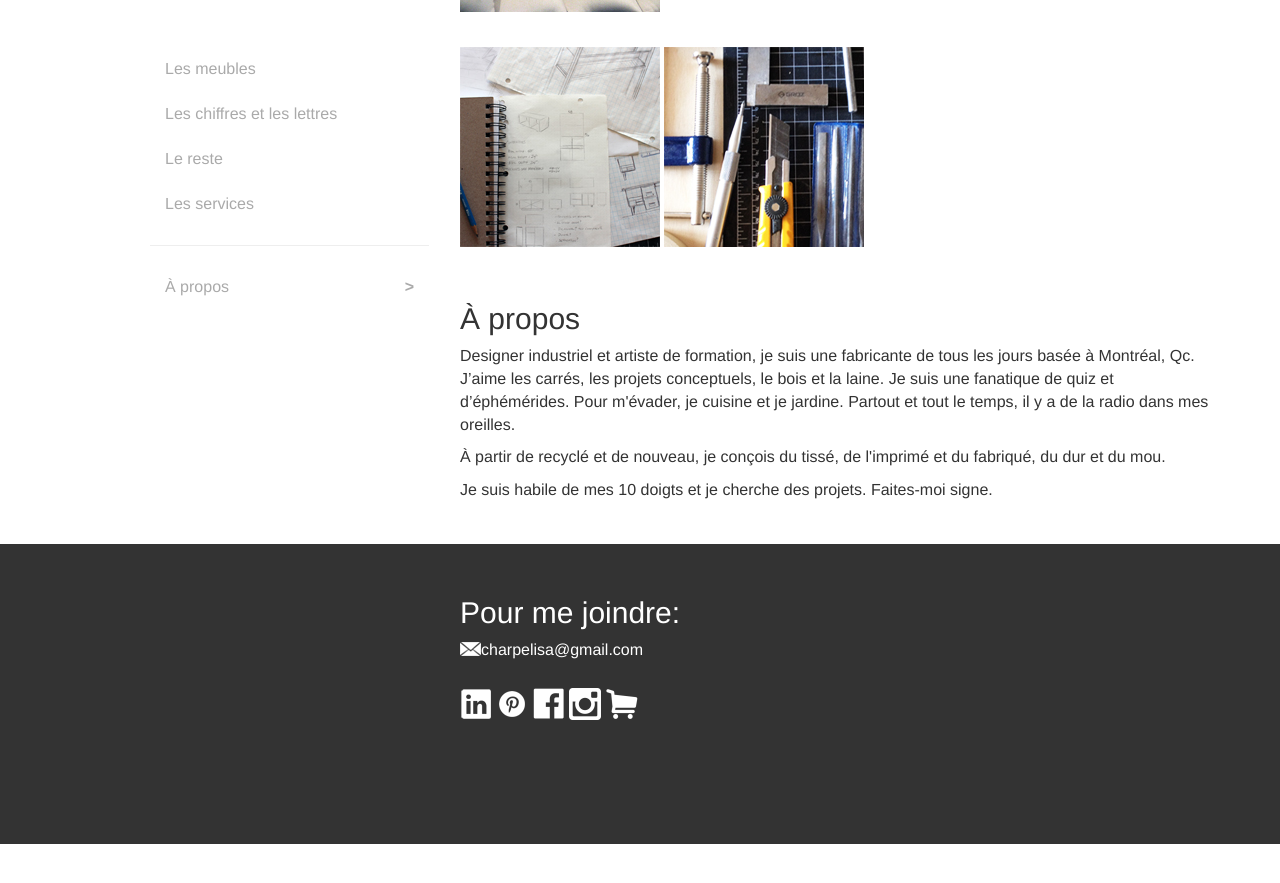
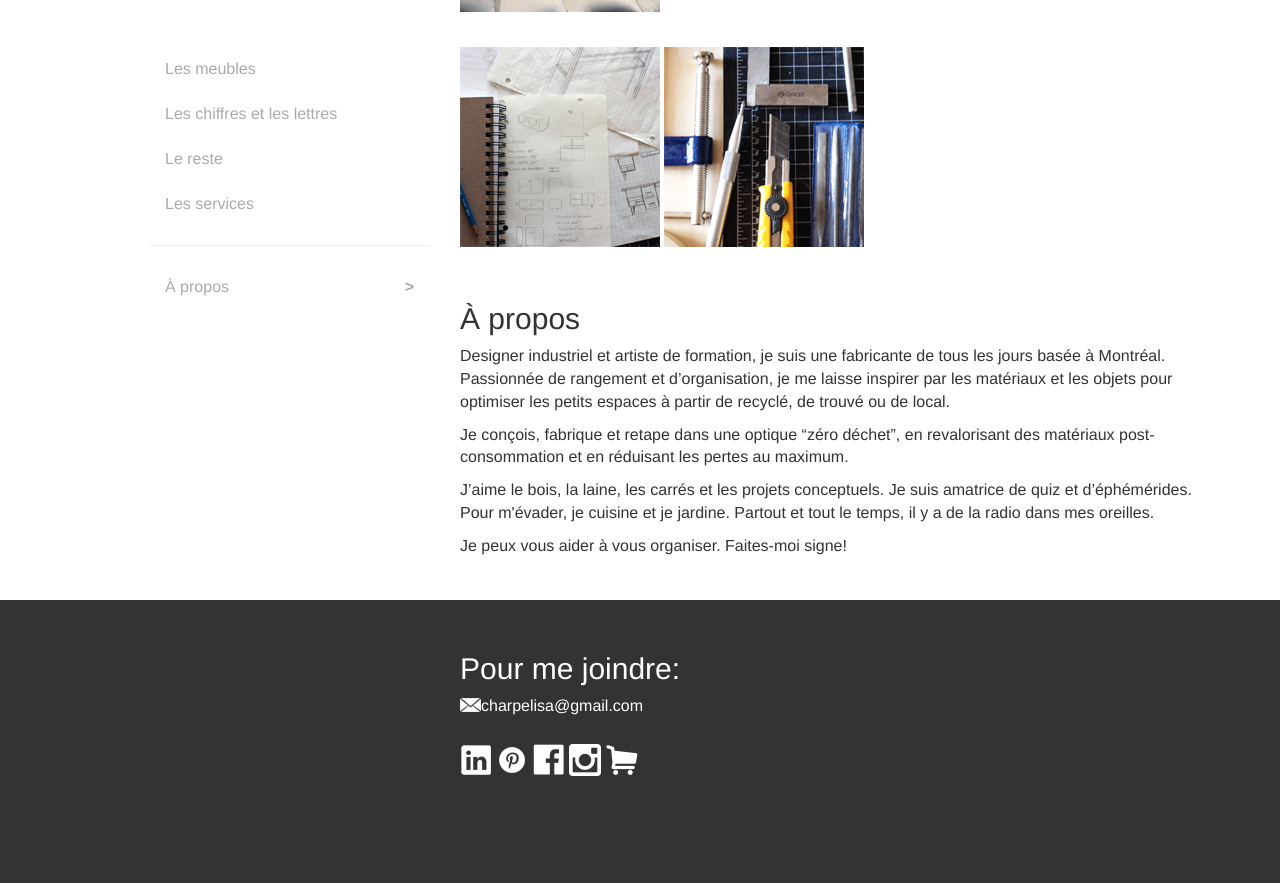
Before and after one commit to siteliz/siteliz.github.io, a Jekyll site: the page built from index.html, in a window 1280 px wide and 900 px high, scrolled down 1296 px. Shown: the top 883 px of the window. Built offline with Jekyll 4.4.1, drawn with Linux system fonts in a browser that asks for light colours; nearby versions of some CDN libraries; comment, search, counter and statistics services are not loaded; before the commit the page ends 2140 px from its top, so only the background shows below that.

Commit message:
about edit

```diff
--- a/_layouts/default.html
+++ b/_layouts/default.html
@@ -26,12 +26,14 @@
 
         <section id="a-propos">
  <h2>À propos</h2>
- <p>Designer industriel et artiste de formation, je suis une fabricante de tous les jours basée à Montréal, Qc. <br>
-J’aime les carrés, les projets conceptuels, le bois et la laine. Je suis une fanatique de quiz et d’éphémérides. Pour m'évader, je cuisine et je jardine. Partout et tout le temps, il y a de la radio dans mes oreilles.</p>
+ <p>Designer industriel et artiste de formation, je suis une fabricante de tous les jours basée à Montréal. <br>
+Passionnée de rangement et d’organisation, je me laisse inspirer par les matériaux et les objets pour optimiser les petits espaces à partir de recyclé, de trouvé ou de local. </p>
 
-<p>À partir de recyclé et de nouveau, je conçois du tissé, de l'imprimé et du fabriqué, du dur et du mou. </p>
+<p>Je conçois, fabrique et retape dans une optique “zéro déchet”, en revalorisant des matériaux post-consommation et en réduisant les pertes au maximum. </p>
 
-<p>Je suis habile de mes 10 doigts et je cherche des projets. Faites-moi signe.</p>
+<p>J’aime le bois, la laine, les carrés et les projets conceptuels. Je suis amatrice de quiz et d’éphémérides. Pour m'évader, je cuisine et je jardine. Partout et tout le temps, il y a de la radio dans mes oreilles. </p>
+
+<p>Je peux vous aider à vous organiser. Faites-moi signe!</p>
 </section>
 	</div>
 </div>
```
